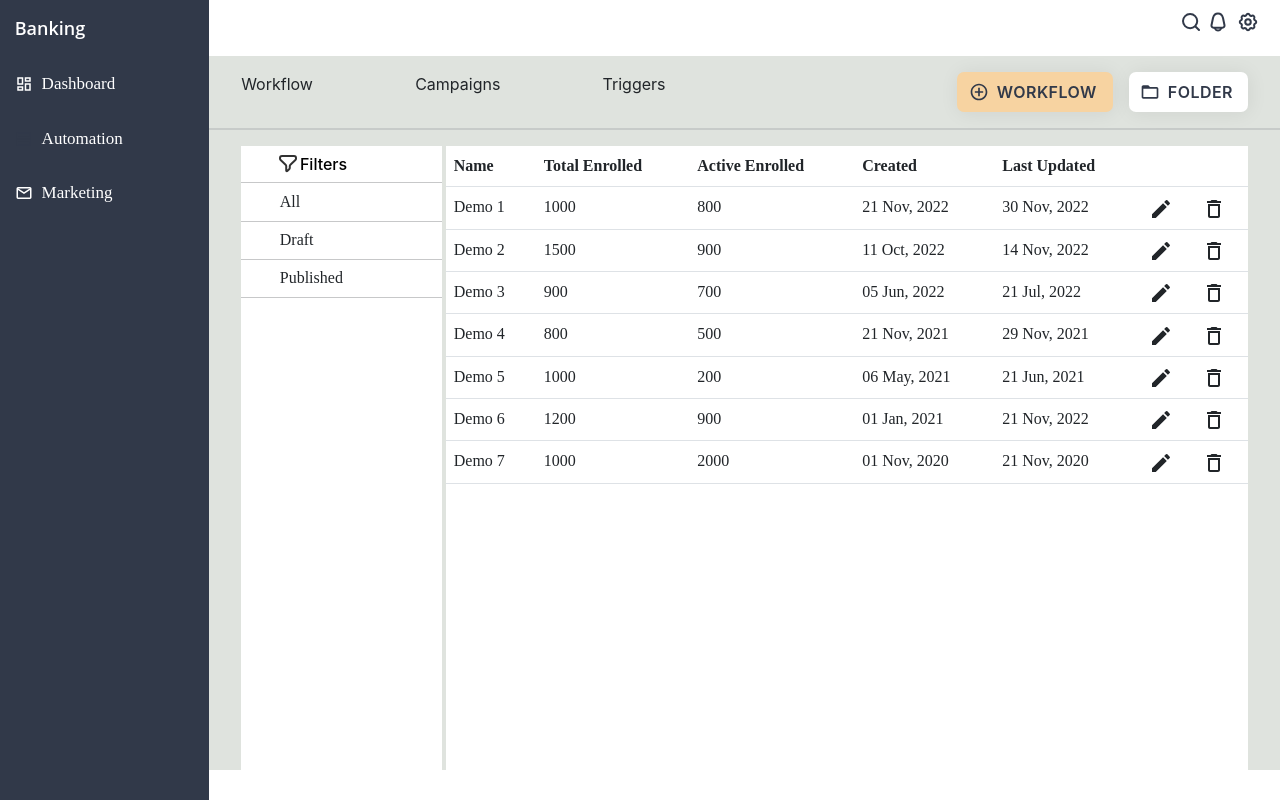
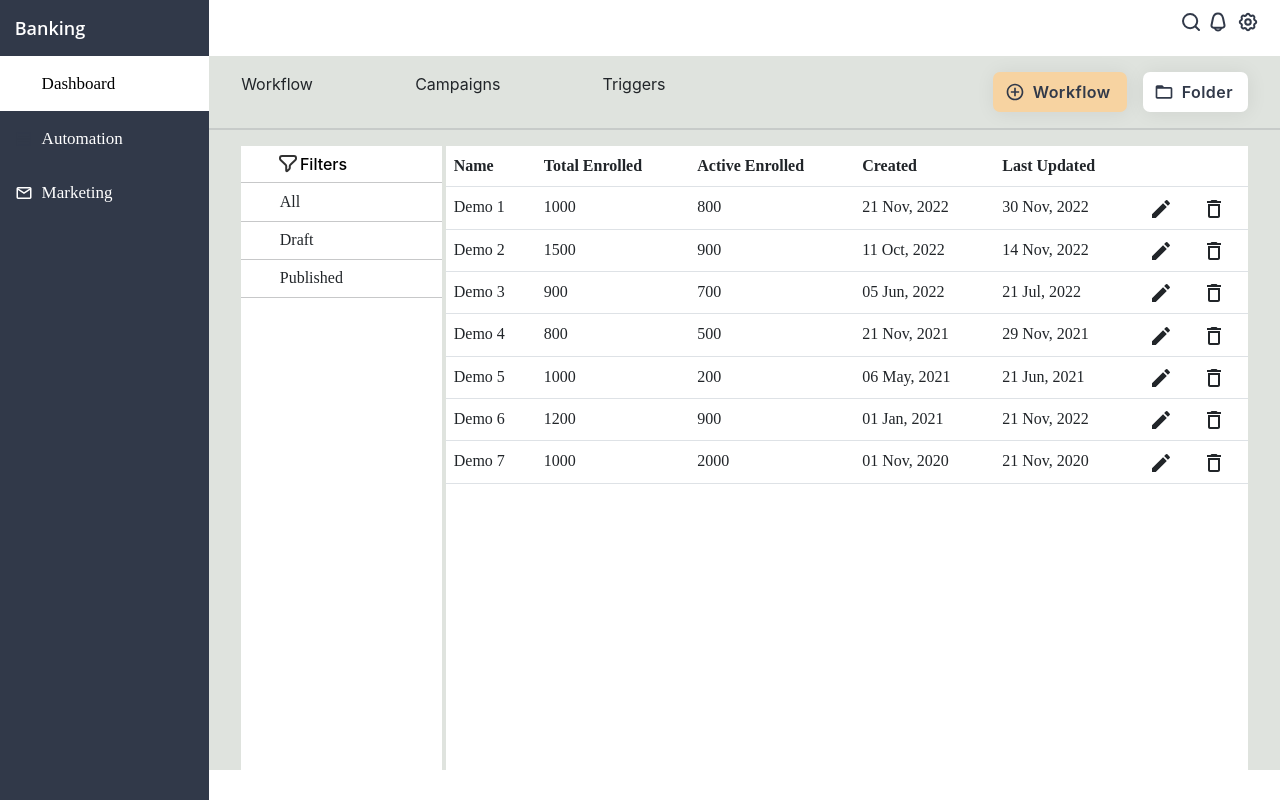
Before and after one commit to CDP360/new_crm_frondend, a React (Create React App) app: page /automation in a window 1280 px wide. Built offline with nearby package versions, Linux system fonts and the light colour scheme.

Commit message:
changes in hover

```diff
--- a/src/Components/Sidebar/Sidebar.js
+++ b/src/Components/Sidebar/Sidebar.js
@@ -1,4 +1,4 @@
-import React from "react";
+import React, { useState } from "react";
 import "./sidebar.css";
 import Dashboard from "../../Assests/dashboard-active.svg";
 import Automation from "../../Assests/Automation.svg";
@@ -6,25 +6,47 @@ import Marketing from "../../Assests/email.svg";
 import { useNavigate } from "react-router-dom";
 
 function Sidebar() {
+  const [step, setStep] = useState(0);
+
   const navigate = useNavigate();
+
+  function dashboard() {
+    setStep(0);
+    navigate("");
+  }
+
+  function automation() {
+    navigate("/automation");
+    setStep(1);
+  }
+  function marketing() {
+    navigate("/marketing");
+    setStep(2);
+  }
   return (
     <div className="sidebar-maincontainer">
       <div>
         <p className="sidebar-heading">Banking</p>
       </div>
       <div>
-        <div className="dashboard-block" onClick={() => navigate("")}>
+        <div
+          className={`dashboard-block ${step === 0 ? "active" : "deactive"} `}
+          onClick={dashboard}
+        >
           <img src={Dashboard} className="sidebar-img" />
           <p className="sidebar-name">Dashboard</p>
         </div>
         <div
-          className="dashboard-block"
-          onClick={() => navigate("/automation")}
+          className={`dashboard-block ${step === 1 ? "active" : "deactive"} `}
+          onClick={automation}
         >
           <img src={Automation} className="sidebar-img" />
           <p className="sidebar-name">Automation</p>
         </div>
-        <div className="dashboard-block" onClick={() => navigate("/marketing")}>
+        <div
+          className={`dashboard-block ${step === 2 ? "active" : "deactive"} `}
+          onClick={marketing}
+        >
           <img src={Marketing} className="sidebar-img" />
           <p className="sidebar-name">Marketing</p>
         </div>
--- a/src/Components/Sidebar/sidebar.css
+++ b/src/Components/Sidebar/sidebar.css
@@ -19,15 +19,20 @@
   padding: 7%;
   cursor: pointer;
 }
-/* .sidebar-img{
-    margin-top: 1%;
-} */
+
 .sidebar-name {
   margin-top: auto;
   margin-bottom: auto;
   font-weight: 500;
   font-size: 17px;
-  color: #ffffff;
   margin-left: 5%;
   font-family: "Poppins";
 }
+
+.active {
+  background-color: white;
+  color: black;
+}
+.deactive {
+  color: white;
+}
--- a/src/Pages/Automation/Automation.js
+++ b/src/Pages/Automation/Automation.js
@@ -19,19 +19,39 @@ function Automation() {
   };
   return (
     <div>
-      <div style={{ borderBottom: "2px solid rgba(49, 57, 73, 0.14)",position: 'sticky',top:'50px',height:"100%",backgroundColor: "#dfe3de", }}>
+      <div
+        style={{
+          borderBottom: "2px solid rgba(49, 57, 73, 0.14)",
+          position: "sticky",
+          top: "50px",
+          height: "100%",
+          backgroundColor: "#dfe3de",
+        }}
+      >
         <div className="automation-container" style={{ display: "flex" }}>
           <div className="automation-header-left" style={{ display: "flex" }}>
-            <p onClick={showWorkFlowBtn} style={{cursor:'pointer'}}>Workflow</p>
-            <p onClick={showCampaignbtn} style={{cursor:'pointer'}}>Campaigns</p>
+            <p onClick={showWorkFlowBtn} style={{ cursor: "pointer" }}>
+              Workflow
+            </p>
+            <p onClick={showCampaignbtn} style={{ cursor: "pointer" }}>
+              Campaigns
+            </p>
             <p>Triggers</p>
           </div>
           <div className="automation-header-right">
-            <Button variant="primary" startIcon={<AddCircleOutlineIcon />}>
+            <Button
+              variant="primary"
+              style={{ textTransform: "capitalize" }}
+              startIcon={<AddCircleOutlineIcon />}
+            >
               {workFlowBtn ? "Workflow" : "Campaigns"}
             </Button>
 
-            <Button variant="outlined" startIcon={<FolderOpenIcon />}>
+            <Button
+              variant="outlined"
+              style={{ textTransform: "capitalize" }}
+              startIcon={<FolderOpenIcon />}
+            >
               Folder
             </Button>
           </div>
--- a/src/Pages/Marketing/Headersemail.js
+++ b/src/Pages/Marketing/Headersemail.js
@@ -60,21 +60,31 @@ function Headersemail() {
       <div className="automation-header-right">
         {headerbutton ? (
           <>
-            <Button variant="primary" startIcon={<AddCircleOutlineIcon />}>
+            <Button
+              variant="primary"
+              style={{ textTransform: "capitalize" }}
+              startIcon={<AddCircleOutlineIcon />}
+            >
               Campaign
             </Button>
           </>
         ) : (
           <>
-            <Button variant="primary" startIcon={<AddCircleOutlineIcon />}>
+            <Button
+              variant="primary"
+              style={{ textTransform: "capitalize" }}
+              startIcon={<AddCircleOutlineIcon />}
+            >
               Templates
             </Button>
           </>
         )}
-        {/* <Button variant="primary" startIcon={<AddCircleOutlineIcon />}>
-          Campaign
-        </Button> */}
-        <Button variant="outlined" startIcon={<FolderOpenIcon />}>
+
+        <Button
+          variant="outlined"
+          style={{ textTransform: "capitalize" }}
+          startIcon={<FolderOpenIcon />}
+        >
           Folder
         </Button>
       </div>
--- a/src/Pages/Marketing/Templates.js
+++ b/src/Pages/Marketing/Templates.js
@@ -29,7 +29,7 @@ function Templates() {
         </div>
         <hr style={{ marginTop: "auto", marginBottom: "auto" }} />
       </div>
-      <div className="automation-body-right" >
+      <div className="automation-body-right">
         <Table>
           <thead>
             <tr>
```
